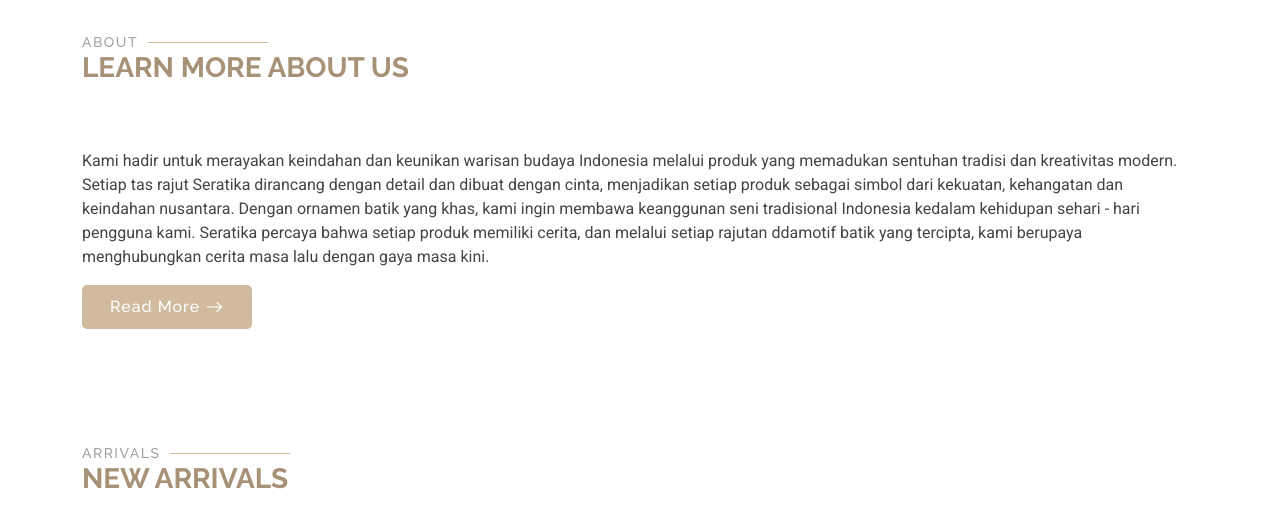
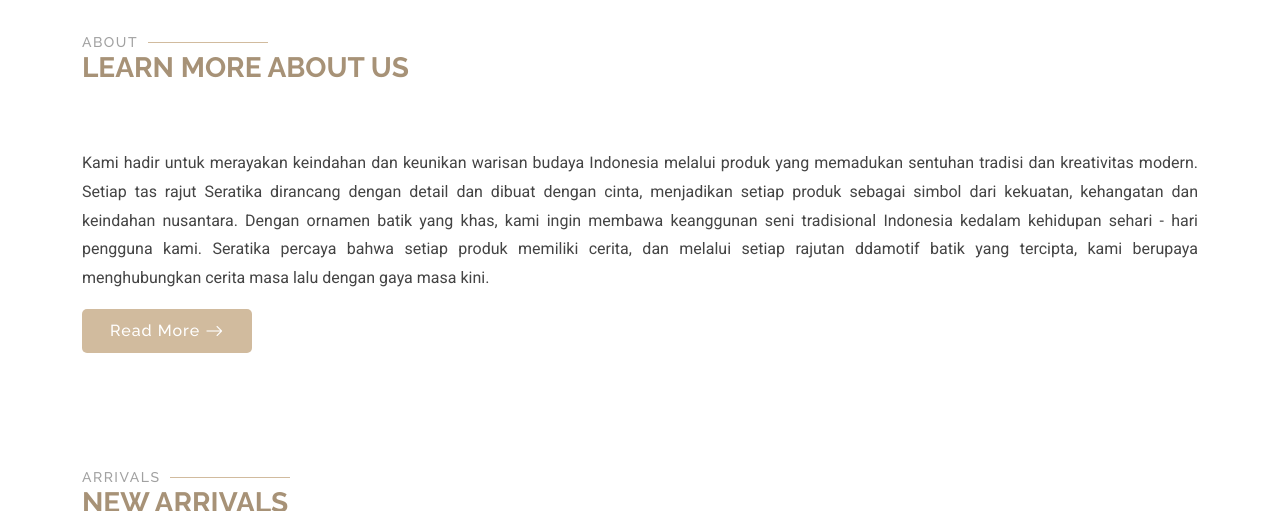
Before and after one commit to septianpahmi/kataloegue, a plain HTML site: page index.html in a window 1280 px wide. Shown: the part 589-1100 px from the top of the page. Drawn offline with Linux system fonts and the light colour scheme.

Commit message:
Update Style

```diff
--- a/assets/css/main.css
+++ b/assets/css/main.css
@@ -1989,7 +1989,11 @@ section,
 .payment-logo:hover {
   transform: scale(1.1); /* Memperbesar sedikit saat hover */
 }
-
+.justify-text {
+  text-align: justify; /* Membuat teks rata kanan dan kiri */
+  line-height: 1.8; /* Memberikan jarak antar baris untuk kenyamanan membaca */
+  text-justify: inter-word; /* Mengatur jarak antar kata agar lebih rapi */
+}
 /*--------------------------------------------------------------
 # Starter Section Section
 --------------------------------------------------------------*/
```
